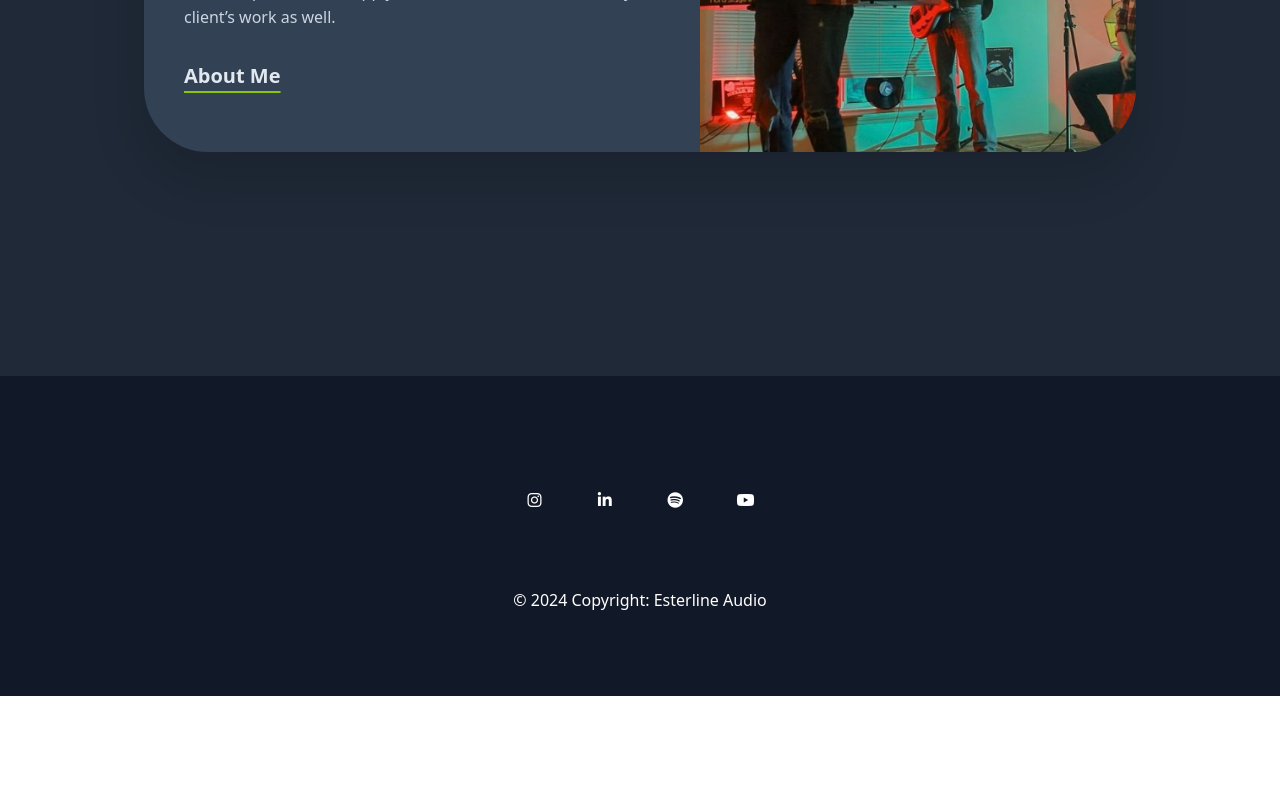
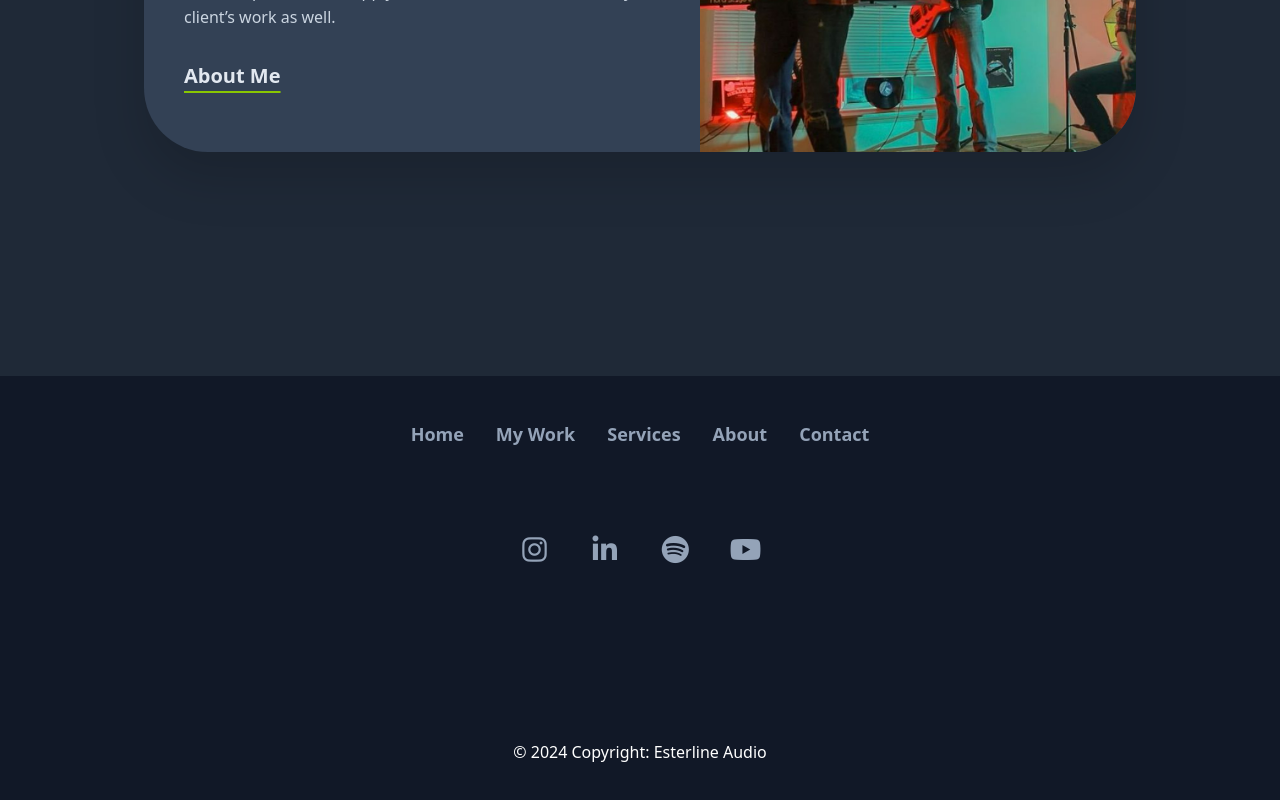
Before and after one commit to bleckocodes/EsterlineAudio, a Nuxt app: page / in a window 1280 px wide. Shown: the part 2051-2851 px from the top of the page. Before the commit the page ends 2747 px from the top, so only its background shows below. Built offline with nearby package versions, Linux system fonts and the light colour scheme.

Commit message:
finishing touches

```diff
--- a/components/Footer.vue
+++ b/components/Footer.vue
@@ -1,10 +1,52 @@
 <template>
    <!-- Top Vertical spacing -->
 
-   <footer class="bg-gray-900 text-center text-white p-5">
+   <footer class="bg-gray-900 flex flex-col items-center text-center text-white p-5">
 
-    <div class="my-20 bg-gray-900 "></div>
-      <!-- Grid container -->
+    <div class=" bg-gray-900 "></div>
+              <div class="container p-4 pb-0">
+                <!--page footer nav-->
+                <ul class="flex flex-row justify-center space-x-2 pb-16">
+                  <li class="group relative">
+                    <nuxt-link
+                      class="block whitespace-nowrap px-3 py-2 text-lg font-bold text-slate-400 no-underline transition hover:text-slate-50"
+                      to="/">
+                      Home
+                    </nuxt-link>
+                  </li>
+                  <li class="group relative">
+                    <a
+                      class="block whitespace-nowrap px-3 py-2 text-lg font-bold text-slate-400 no-underline transition hover:text-slate-50"
+                      href="/MyWork">
+                      My Work
+                    </a>
+                  </li>
+                  <li class="group relative">
+                    <a
+                      class="block whitespace-nowrap px-3 py-2 text-lg font-bold text-slate-400 no-underline transition hover:text-slate-50"
+                      href="/Services">
+                      Services
+                  </a>
+                  </li>
+                  <li class="group relative">
+                    <a
+                      class="block whitespace-nowrap px-3 py-2 text-lg font-bold text-slate-400 no-underline transition hover:text-slate-50"
+                      href="/About">
+                      About
+                    </a>
+                  </li>
+                  <li class="group relative">
+                    <nuxt-link
+                      class="block whitespace-nowrap px-3 py-2 text-lg font-bold text-slate-400 no-underline transition hover:text-slate-50"
+                      to="Contact">
+                      Contact
+                    </nuxt-link>
+                  </li>
+                </ul>
+            </div>
+
+
+    <!-- Grid container -->
       <div class="container p-4 pb-0">
         <!-- Section: Social media -->
         <section class="mb-4 flex justify-center">
@@ -70,7 +112,14 @@
     width: 5%; /* Adjust as needed */
     height: auto; /* Maintain aspect ratio */
     margin: 0 5px; /* Add spacing between icons */
+    font-size: 28px; /* Adjust size as needed */
+    color: #94a3b8; /* slate-400 color */
+
   }
+
+  .social-icon:hover {
+  color: #d2d6dc; /* slate-50 color */
+}
 
   /* Add vertical spacing */
   .my-4 {
--- a/pages/About.vue
+++ b/pages/About.vue
@@ -71,4 +71,5 @@
       font-size: 18px;
       line-height: 1.6;
     }
+
   </style>
--- a/pages/MyWork.vue
+++ b/pages/MyWork.vue
@@ -9,24 +9,23 @@
         <div class="container p-4 pb-10">
             <!-- Section: Social media -->
             <section class="mb-4 flex justify-center">
-
-                <!-- Instagram -->
-                <a class="social-icon px-16 " href="https://www.instagram.com/esterline_audio/">
+                <!-- Instagram large -->
+                <a class="social-icon instagram extra-large px-24" href="https://www.instagram.com/esterline_audio/">
                     <i class="fab fa-instagram"></i>
                 </a>
 
-                <!-- Linkedin -->
-                <a class="social-icon px-16" href="https://www.linkedin.com/in/isaiah-esterline-8683b8227/">
+                <!-- Linkedin large-->
+                <a class="social-icon linkedin extra-large px-24" href="https://www.linkedin.com/in/isaiah-esterline-8683b8227/">
                     <i class="fab fa-linkedin-in"></i>
                 </a>
 
-                <!-- Spotify -->
-                <a class="social-icon px-16" href="https://open.spotify.com/artist/2ojRNU6OcociN3jZrhkL0D?si=g15Mfo6YRLa9uZnI6gegpQ">
+                <!-- Spotify large-->
+                <a class="social-icon spotify extra-large px-24" href="https://open.spotify.com/artist/2ojRNU6OcociN3jZrhkL0D?si=g15Mfo6YRLa9uZnI6gegpQ">
                     <i class="fab fa-spotify"></i>
                 </a>
 
-                <!-- Youtube -->
-                <a class="social-icon px-16" href="https://www.youtube.com/@spunkwaterlake-np2ee">
+                <!-- Youtube large-->
+                <a class="social-icon youtube extra-large px-24" href="https://www.youtube.com/@spunkwaterlake-np2ee">
                     <i class="fab fa-youtube"></i>
                 </a>
             </section>
@@ -122,8 +121,25 @@
 
 
 <style>
-.social-icon {
-    font-size: 96px; /* Adjust size as needed */
+.social-icon.large {
+  font-size: 69px; /* Adjust size for large icons */
   color: #8AB661; /* Verdun-green color */
 }
+
+.social-icon.medium {
+  font-size: 69px; /* Adjust size for medium icons */
+  color: #8AB661; /* Change color for medium icons */
+}
+
+.social-icon.small {
+  font-size: 69px; /* Adjust size for small icons */
+  color: #8AB661; /* Change color for small icons */
+}
+
+.social-icon.extra-large {
+  font-size: 69px; /* Adjust size for extra large icons */
+  color: #8AB661; /* Change color for extra large icons */
+}
+
+
 </style>
```
Lines whose indentation alone changed are shown as unchanged.
